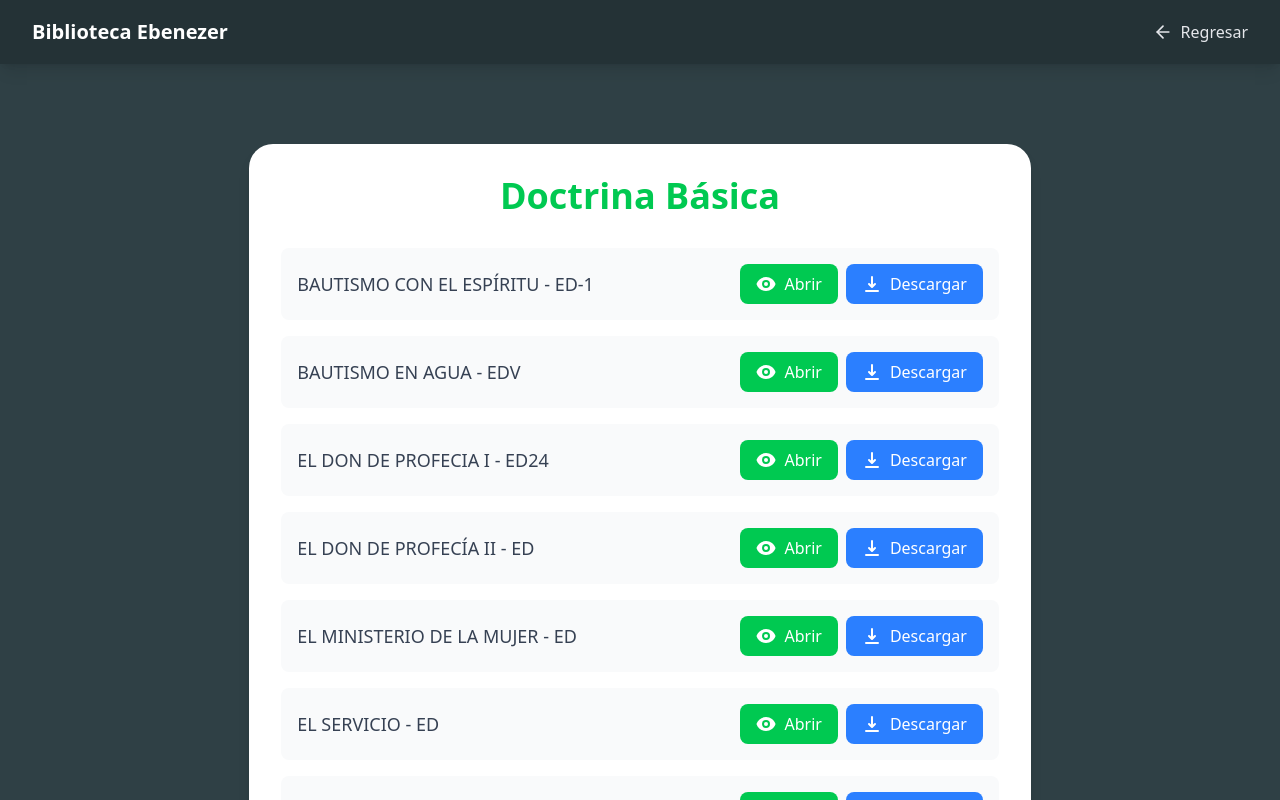
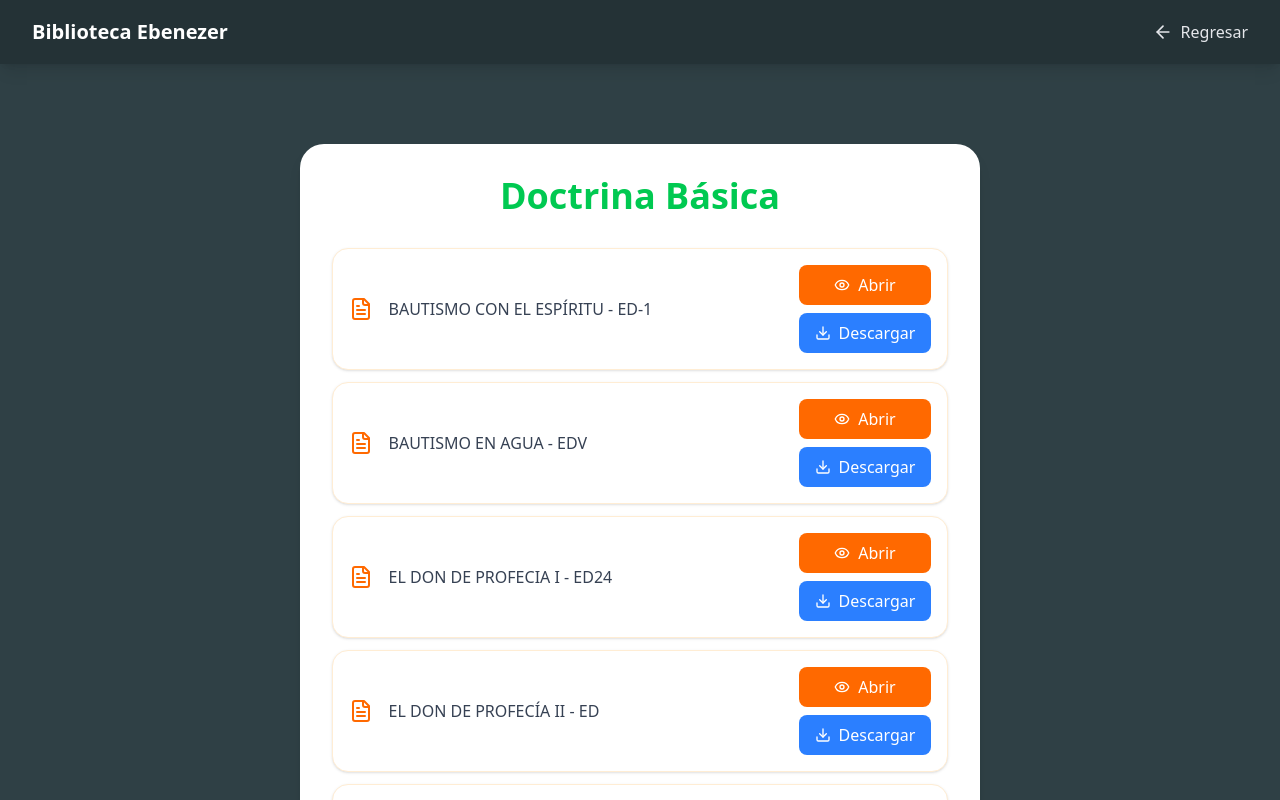
Before and after one commit to Haironch/BibliotecaEbe, a React (Vite) app: page /doctrina-basica in a window 1280 px wide. Shown: the top 800 px of the page. Built offline with nearby package versions, Linux system fonts and the light colour scheme.

Commit message:
SE ingreso mejoras de resposive

```diff
--- a/src/assets/components/PDFList.jsx
+++ b/src/assets/components/PDFList.jsx
@@ -8,28 +8,31 @@ const PDFList = ({ pdfs, onPDFOpen, onPDFDownload }) => {
         {pdfs.map((pdf, index) => (
           <li
             key={index}
-            className="flex items-center justify-between p-4 bg-white rounded-2xl shadow-sm hover:shadow-md transition-all duration-300 border border-orange-100 hover:border-orange-200 group"
+            className="flex flex-col sm:flex-row sm:items-center gap-4 p-4 bg-white rounded-2xl shadow-sm hover:shadow-md transition-all duration-300 border border-orange-100 hover:border-orange-200 group"
           >
-            <div className="flex items-center">
-              <FileText className="w-6 h-6 text-orange-500 mr-4 group-hover:text-orange-600 transition-colors" />
-              <span className="text-gray-700 font-medium group-hover:text-gray-900 transition-colors">
+            {/* Título y icono */}
+            <div className="flex items-center flex-1 min-w-0">
+              <FileText className="w-6 h-6 flex-shrink-0 text-orange-500 mr-4 group-hover:text-orange-600 transition-colors" />
+              <span className="text-gray-700 font-medium group-hover:text-gray-900 transition-colors truncate">
                 {pdf.name}
               </span>
             </div>
-            <div className="flex gap-2">
+
+            {/* Botones */}
+            <div className="flex flex-col xs:flex-row gap-2 w-full sm:w-auto">
               <button
                 onClick={() => onPDFOpen(pdf)}
-                className="flex items-center gap-2 px-4 py-2 bg-orange-500 text-white rounded-lg hover:bg-orange-600 transition-colors"
+                className="flex items-center justify-center gap-2 px-4 py-2 bg-orange-500 text-white rounded-lg hover:bg-orange-600 transition-colors flex-1 sm:flex-initial"
               >
                 <Eye className="w-4 h-4" />
-                <span>Abrir</span>
+                <span className="whitespace-nowrap">Abrir</span>
               </button>
               <button
                 onClick={() => onPDFDownload(pdf)}
-                className="flex items-center gap-2 px-4 py-2 bg-blue-500 text-white rounded-lg hover:bg-blue-600 transition-colors"
+                className="flex items-center justify-center gap-2 px-4 py-2 bg-blue-500 text-white rounded-lg hover:bg-blue-600 transition-colors flex-1 sm:flex-initial"
               >
                 <Download className="w-4 h-4" />
-                <span>Descargar</span>
+                <span className="whitespace-nowrap">Descargar</span>
               </button>
             </div>
           </li>
--- a/src/assets/pages/DoctinaBasica.jsx
+++ b/src/assets/pages/DoctinaBasica.jsx
@@ -113,68 +113,24 @@ const DoctinaBasica = () => {
   const handlePDFDownload = (pdf) => {
     const link = document.createElement("a");
     link.href = pdf.path;
-    link.download = pdf.name + ".pdf"; // Nombre sugerido para la descarga
+    link.download = pdf.name + ".pdf";
     document.body.appendChild(link);
     link.click();
     document.body.removeChild(link);
   };
 
   return (
-    <div className="min-h-screen py-12">
-      <div className="container mx-auto px-4">
-        <div className="bg-white rounded-3xl shadow-lg p-8">
-          <h1 className="text-4xl font-bold mb-8 text-green-500 text-center">
+    <div className="min-h-screen py-6 sm:py-12">
+      <div className="container mx-auto px-4 sm:px-6">
+        <div className="bg-white rounded-3xl shadow-lg p-4 sm:p-8">
+          <h1 className="text-2xl sm:text-4xl font-bold mb-6 sm:mb-8 text-green-500 text-center">
             Doctrina Básica
           </h1>
-          <div className="space-y-4">
-            {pdfFiles.map((pdf, index) => (
-              <div
-                key={index}
-                className="flex items-center justify-between p-4 bg-gray-50 rounded-lg hover:bg-gray-100"
-              >
-                <span className="text-lg text-gray-700">{pdf.name}</span>
-                <div className="flex gap-2">
-                  <button
-                    onClick={() => handlePDFOpen(pdf)}
-                    className="px-4 py-2 bg-green-500 text-white rounded-lg hover:bg-green-600 transition-colors flex items-center gap-2"
-                  >
-                    <svg
-                      xmlns="http://www.w3.org/2000/svg"
-                      className="h-5 w-5"
-                      viewBox="0 0 20 20"
-                      fill="currentColor"
-                    >
-                      <path d="M10 12a2 2 0 100-4 2 2 0 000 4z" />
-                      <path
-                        fillRule="evenodd"
-                        d="M.458 10C1.732 5.943 5.522 3 10 3s8.268 2.943 9.542 7c-1.274 4.057-5.064 7-9.542 7S1.732 14.057.458 10zM14 10a4 4 0 11-8 0 4 4 0 018 0z"
-                        clipRule="evenodd"
-                      />
-                    </svg>
-                    Abrir
-                  </button>
-                  <button
-                    onClick={() => handlePDFDownload(pdf)}
-                    className="px-4 py-2 bg-blue-500 text-white rounded-lg hover:bg-blue-600 transition-colors flex items-center gap-2"
-                  >
-                    <svg
-                      xmlns="http://www.w3.org/2000/svg"
-                      className="h-5 w-5"
-                      viewBox="0 0 20 20"
-                      fill="currentColor"
-                    >
-                      <path
-                        fillRule="evenodd"
-                        d="M3 17a1 1 0 011-1h12a1 1 0 110 2H4a1 1 0 01-1-1zm3.293-7.707a1 1 0 011.414 0L9 10.586V3a1 1 0 112 0v7.586l1.293-1.293a1 1 0 111.414 1.414l-3 3a1 1 0 01-1.414 0l-3-3a1 1 0 010-1.414z"
-                        clipRule="evenodd"
-                      />
-                    </svg>
-                    Descargar
-                  </button>
-                </div>
-              </div>
-            ))}
-          </div>
+          <PDFList
+            pdfs={pdfFiles}
+            onPDFOpen={handlePDFOpen}
+            onPDFDownload={handlePDFDownload}
+          />
         </div>
       </div>
     </div>
```
